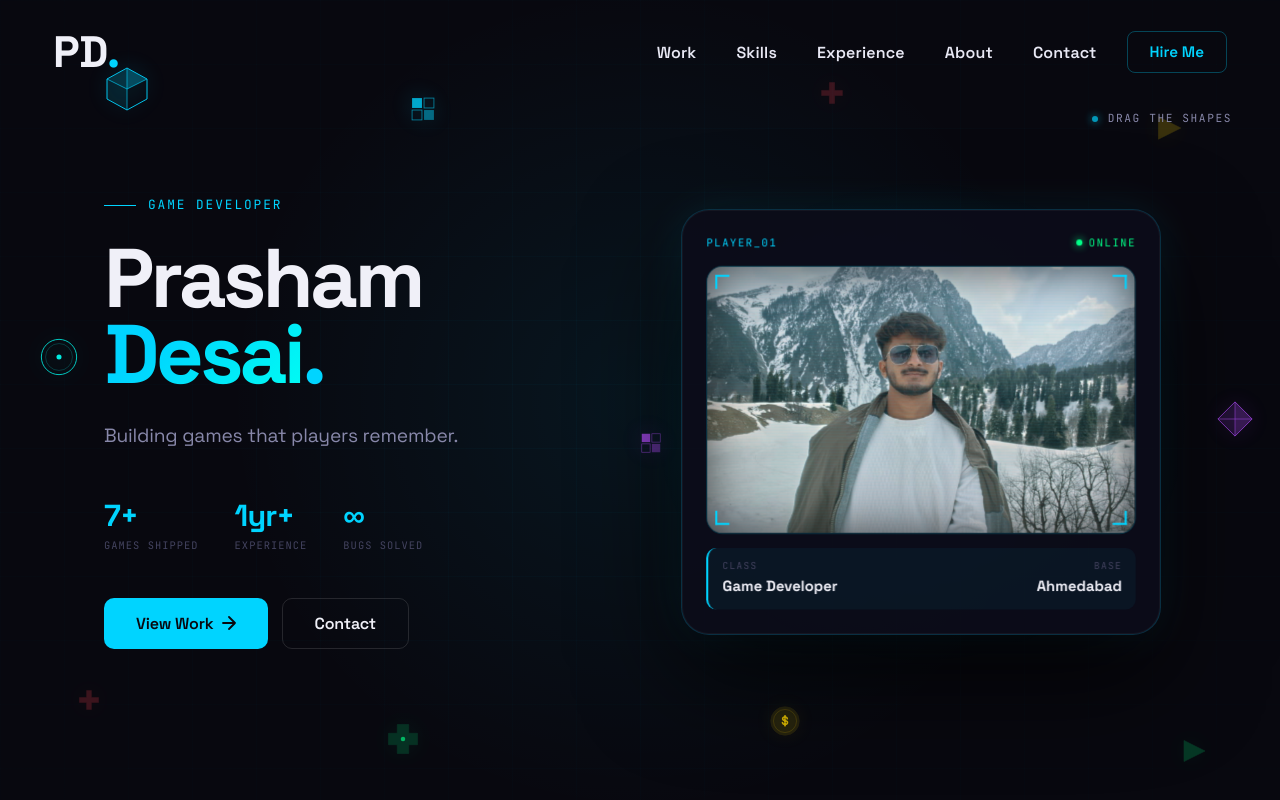
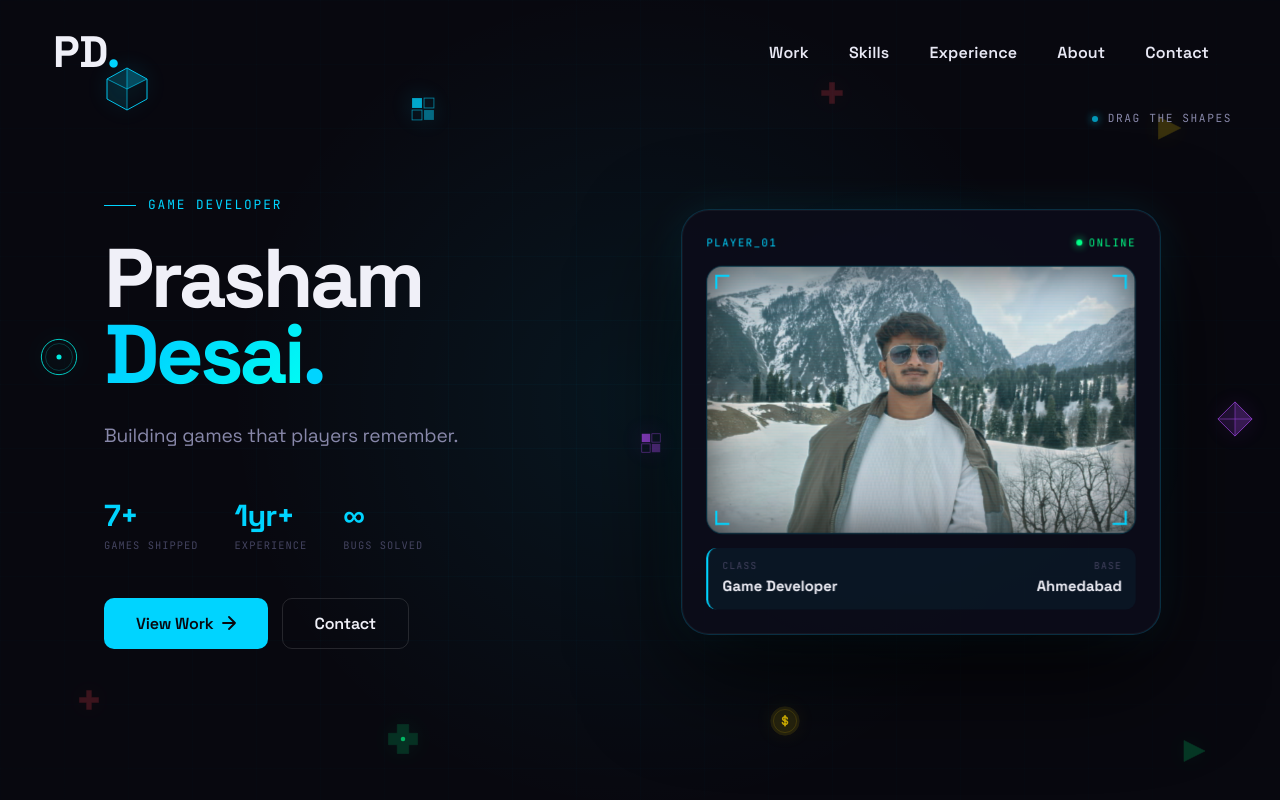
Before and after one commit to Prasham-Desai/Portfolio, a React (Create React App) app: page / in a window 1280 px wide. Shown: the top 800 px of the page. Built offline with nearby package versions, Linux system fonts and the light colour scheme.

Commit message:
Update Navbar.jsx

```diff
--- a/src/components/Navbar.jsx
+++ b/src/components/Navbar.jsx
@@ -214,26 +214,7 @@ const Navbar = () => {
               );
             })}
 
-            <motion.a
-              className="site-nav-cta"
-              href="mailto:prashamdesai9114@gmail.com"
-              whileHover={{ scale: 1.03 }}
-              whileTap={{ scale: 0.97 }}
-              style={{
-                fontFamily: "'Space Grotesk', sans-serif",
-                fontSize: '0.95rem',
-                fontWeight: 600,
-                color: '#00d4ff',
-                borderRadius: 8,
-                border: '1px solid rgba(0,212,255,0.3)',
-                transition: 'all 0.2s ease',
-                display: 'flex',
-                alignItems: 'center',
-                gap: 6,
-              }}
-            >
-              Hire Me
-            </motion.a>
+            {/* Hire Me CTA removed per request */}
           </div>
 
           {/* Mobile Menu Button */}
@@ -311,23 +292,7 @@ const Navbar = () => {
                 {link.label}
               </motion.button>
             ))}
-            <motion.a
-              initial={{ opacity: 0, y: 20 }}
-              animate={{ opacity: 1, y: 0 }}
-              transition={{ delay: navLinks.length * 0.08 }}
-              href="mailto:prashamdesai9114@gmail.com"
-              style={{
-                fontFamily: "'Space Grotesk', sans-serif",
-                fontSize: '1rem',
-                fontWeight: 600,
-                color: '#00d4ff',
-                padding: '12px 22px',
-                borderRadius: 999,
-                border: '1px solid rgba(0,212,255,0.28)',
-              }}
-            >
-              Hire Me
-            </motion.a>
+            {/* Mobile Hire Me CTA removed per request */}
           </motion.div>
         )}
       </AnimatePresence>
```
